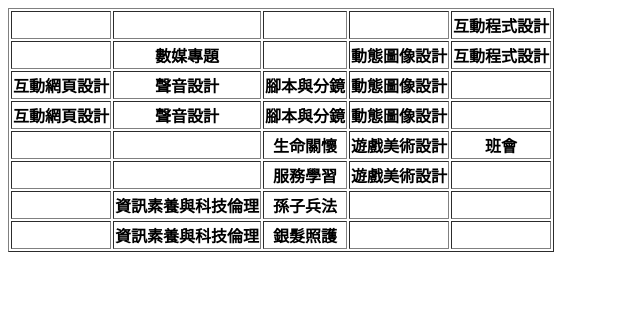
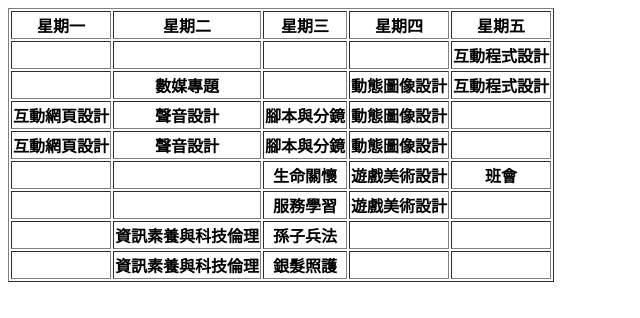
Before and after one commit to Michaelbanm/Michaelbanm.github.io, a plain HTML site: page time table.html in a window 1280 px wide. Shown: the whole page, without its empty margins (0-640 px from the left). Drawn offline with Linux system fonts and the light colour scheme.

Commit message:
新增星期

```diff
--- a/time table.html
+++ b/time table.html
@@ -6,6 +6,14 @@
 </head>
 <body>
 <table border="1">
+  <!--星期-->
+  <tr>
+    <th>星期一</th>
+    <th>星期二</th>
+    <th>星期三</th>
+    <th>星期四</th>
+    <th>星期五</th>
+  </tr>
   <!--第一節-->
   <tr>
     <th>&nbsp;</th>
```
Also changed, not shown: index.html (+0 -2 lines).
